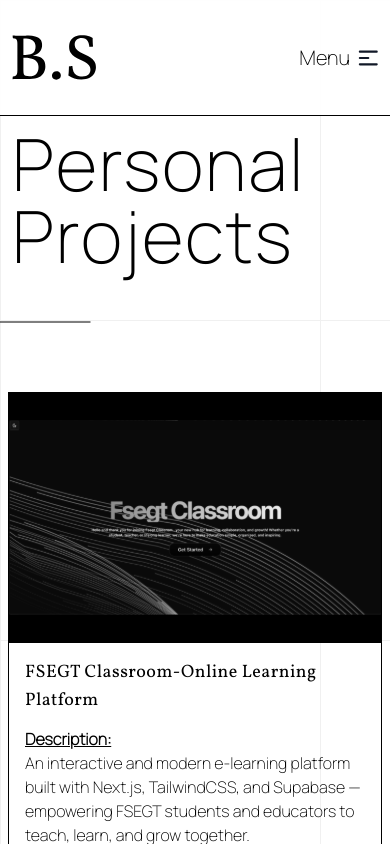
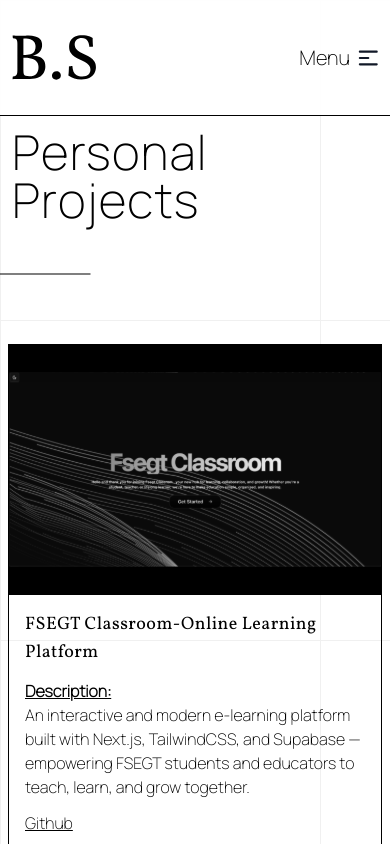
Before and after one commit to samaalibassem123/Portfolio-V-2, a React (Vite) app: page /projects in a window 390 px wide. Shown: the top 844 px of the page. Built offline with nearby package versions, Linux system fonts and the light colour scheme; what tailwindcss-motion would draw is missing.

Commit message:
update ui

```diff
--- a/src/components/ui/PageTitle.tsx
+++ b/src/components/ui/PageTitle.tsx
@@ -10,7 +10,7 @@
   return (
     <Title
       className={cn(
-        "p-3 font-manrope motion-scale-in-[0.5] motion-opacity-in-[0%] motion-delay-1000",
+        "p-3 font-manrope motion-scale-in-[0.5] motion-opacity-in-[0%] motion-delay-1000 sm:text-7xl text-5xl",
         className
       )}
     >
--- a/src/pages/Home.tsx
+++ b/src/pages/Home.tsx
@@ -11,7 +11,7 @@
       <a
         href="https://github.com/samaalibassem123"
         target="_blank"
-        className=" absolute underline   lg:inline-block hidden bottom-1/6 -rotate-90 hover:-rotate-0   backdrop-blur-2xl  select-all selec p-7 px-4 z-50  cursor-pointer  w-fit transition-transform tracking-wider text-black font-manrope "
+        className=" absolute underline   lg:inline-block hidden bottom-1/6 -rotate-90 hover:-rotate-0   backdrop-blur-2xl  select-all selec p-7 px-4 z-40  cursor-pointer  w-fit transition-transform tracking-wider text-black font-manrope "
       >
         Follow Me On Github
       </a>
```
